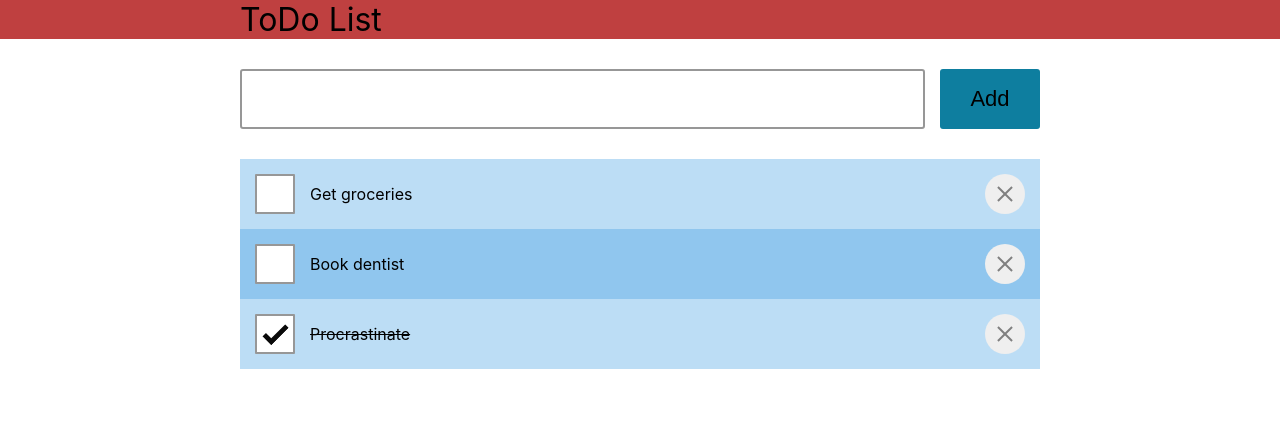
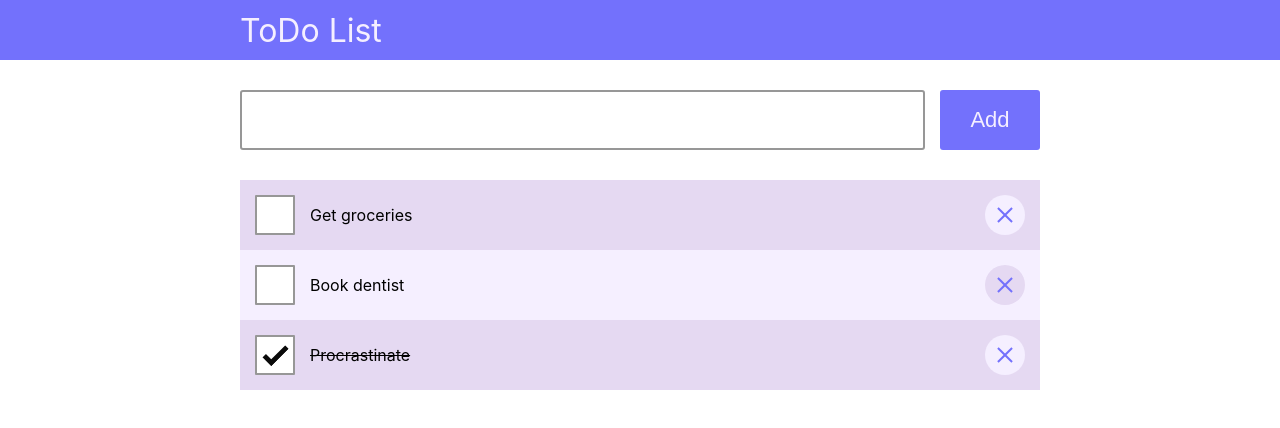
Before and after one commit to thecallum/todo-testing, a React (Create React App) app: page / in a window 1280 px wide. Shown: the top 428 px of the page. Built offline with nearby package versions, Linux system fonts and the light colour scheme.

Commit message:
Update colour scheme

```diff
--- a/src/App.css
+++ b/src/App.css
@@ -1,5 +1,9 @@
+/* https://coolors.co/palette/e5d9f2-f5efff-cdc1ff-a594f9-7371fc */
+
 .header {
-  background: hsl(0, 50%, 50%);
+  background: #7371fc;
+  color: #f5efff;
+  height: 60px;
 }
 
 .header-container,
@@ -7,6 +11,12 @@
   width: 800px;
   max-width: calc(100% - 60px);
   margin: 0 auto;
+}
+
+.header-container {
+  height: 100%;
+  display: flex;
+  align-items: center;
 }
 
 .header-title {
@@ -32,12 +42,29 @@
   padding: 15px;
 
   width: 100%;
-  background: hsl(206, 74%, 85%);
+  /* background: hsl(206, 74%, 85%); */
+  background: #E5D9F2;
 
   display: flex;
   justify-content: space-between;
   align-items: center;
 }
+
+.tasklist-item:nth-child(2n) {
+  /* background: hsl(206, 74%, 75%); */
+  background: #F5EFFF;
+}
+
+.tasklist-item:nth-child(2n) .tasklist-item-button {
+  background: #E5D9F2;
+
+}
+
+/* .tasklist-item:nth-child(2n) .tasklist-item-button::before,
+.tasklist-item:nth-child(2n) .tasklist-item-button::after {
+  background: #7371FC;
+} */
+
 
 .tasklist-item-input,
 .tasklist-item-input:checked {
@@ -102,6 +129,7 @@
   width: 40px;
   height: 40px;
   /* background: orange; */
+  background-color: #F5EFFF;
   border: none;
   position: relative;
   cursor: pointer;
@@ -114,29 +142,25 @@
   display: block;
   width: 20px;
   height: 2px;
-  background: grey;
+  background: #A594F9;
+  background: #7371FC;
   top: 50%;
   left: 50%;
   position: absolute;
-
 
   /* display: inline-block;
   content: "\00d7"; This will render the 'X' */
 }
 
 .tasklist-item-button::before {
-  transform: translate(-50%,-50%) rotate(45deg);
+  transform: translate(-50%, -50%) rotate(45deg);
 }
 
 .tasklist-item-button::after {
-  transform: translate(-50%,-50%) rotate(-45deg);
+  transform: translate(-50%, -50%) rotate(-45deg);
 }
 
 
-
-.tasklist-item:nth-child(2n) {
-  background: hsl(206, 74%, 75%);
-}
 
 .addTask-form {
   margin-bottom: 30px;
@@ -162,6 +186,7 @@
   /* border: 1px solid #979797; */
   border: none;
   font-size: 22px;
-  background-color: #0e7e9f;
+  background-color: #7371fc;
+  color: #f5efff;
   cursor: pointer;
 }
```
